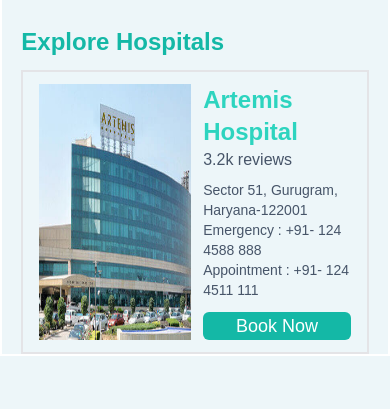
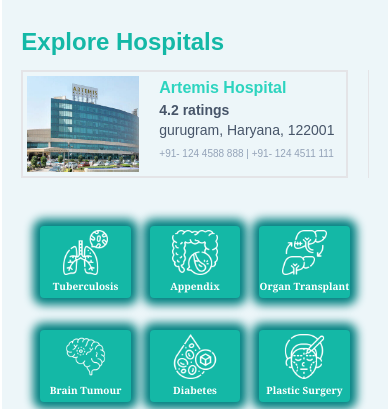
Before and after one commit to UvYadav04/Rapidh_Frontend, a Next.js app: page /RapidHostpital/Home in a window 390 px wide. Shown: the part 437-846 px from the top of the page. Built offline with nearby package versions, Linux system fonts and the light colour scheme; no server answers.

Commit message:
added responsiveness to hospital column on homepage

```diff
--- a/src/Components/HomePage/HospitalListSection/HospitalCard.tsx
+++ b/src/Components/HomePage/HospitalListSection/HospitalCard.tsx
@@ -7,21 +7,27 @@
     // console.log(data)
     const router = useRouter()
     return (
-        <div className='flex gap-3 border-2  text-black px-4 py-3 min-w-fit'>
+        <div className='flex lg:flex-col flex-row gap-3 border-2  text-black xl:px-4 md:px-2 px-1  lg:py-3 md:py-2 py-1 min-w-fit'>
             <div className="image flex w-fit">
-                <Image src={hospital} width={250} alt='hospital' />
+                <Image src={hospital} className='xl:w-full xl:h-56 lg:w-full lg:h-44 md:w-36 md:h-32 w-28 h-24' alt='hospital' />
             </div>
-            <div className="right flex flex-col place-content-start">
-                <h1 className='text-2xl font-bold  text-teal-400' >{data.name}</h1>
-                <h2 className='text-slate-600'>{data.reviews}</h2>
-                <h1 className='text-sm text-slate-600 mt-2'>
-                    <p>{data.location}</p>
-                    <p>Emergency : {data.contact.emergency}</p>
-                    <p>Appointment : {data.contact.appointments}</p>
+            <div className="right flex flex-col place-content-start px-2">
+                <h1 className='xl:text-2xl lg:text-xl md:text-lg font-bold flex flex-col  text-teal-400' onClick={() => {
+                    router.push(`/RapidHostpital/Hospitals?search=${data.name}`)
+                }} >{
+                        data.name.length > 20 ? <>{data.name.slice(0, 20)}...</> : data.name
+                    }
+                    <h2 className='text-slate-600 text-sm'>{data.rating} ratings</h2>
                 </h1>
-                <button onClick={() => {
+                <h1 className='text-sm text-slate-600 '>
+                    <p className='text-slate-600'>{data.city}, {data.state}, {data.PIN}</p>
+                    <p className='md:block hidden  mt-2 text-slate-400'>Emergency : {data.contact.emergency}</p>
+                    <p className='md:block hidden  text-slate-400'>Appointment : {data.contact.appointments}</p>
+                    <p className='md:hidden sm:text-md text-[10px] mt-1 text-slate-400'>{data.contact.emergency} | {data.contact.appointments}</p>
+                </h1>
+                {/* <button onClick={() => {
                     router.push(`/RapidHostpital/Hospitals?search=${data.name}`)
-                }} className='bg-teal-500 text-white text-lg w-full rounded-md mt-auto'>Book Now</button>
+                }} className='bg-teal-500 text-white lg:text-lg md:text-md w-full xl:px-5 lg:px-3 px-10 ms-auto rounded-md mt-auto'>Book Now</button> */}
             </div>
         </div>
     )
--- a/src/Components/HospitalSeachPage/HospitalAbout.tsx
+++ b/src/Components/HospitalSeachPage/HospitalAbout.tsx
@@ -26,9 +26,12 @@
 }
 
 export interface hospitalInterface {
-    name: string;
-    location: string;
+    name: string,
     city: string,
+    state: string,
+    PIN: string,
+    image: string,
+    rating: number,
     reviews: string;
     admissionCharges: number;
     contact: {
@@ -151,7 +154,7 @@
                         <div className="image w-1/4">
                             <Image src={Aretemis} alt="hospital image" />
                         </div>
-                        <div className="About flex flex-col justify-start gap-4 w-3/4 px-2 pt-2">
+                        <div className="About flex flex-col justify-start gap-0 w-3/4 px-2 pt-2">
                             <h1 className="text-4xl text-teal-500 font-semibold flex justify-start items-center gap-5">
                                 {data.name}
                                 {
@@ -160,7 +163,8 @@
                                     </button> : null
                                 }
                             </h1>
-                            <p>{data.about}</p>
+                            <p className='mt-0'>{data.rating} ratings</p>
+                            <p className='mt-2'>{data.about}</p>
                             <h1 className="mt-auto">
                                 <p>Emergency Contact no. - {data.contact.emergency}</p>
                                 <p>For Appointments - {data.contact.appointments}</p>
@@ -491,10 +495,10 @@
                         {data.name.slice(0, 15)}..
                     </h1> */}
                     <h1 onClick={() => setPopup(true)} className='text-xl font-bold cursor-pointer hover:text-teal-500 focus:underline'>{data.name}</h1>
-                    <h1>{data.reviews}</h1>
+                    <h1>{data.rating} ratings</h1>
                 </span>
                 <h1 className="text-sm text-slate-600 mt-2">
-                    <p>{data.location}</p>
+                    <p>{data.city}, {data.state}, {data.PIN}</p>
                     <p>Emergency : {data.contact.emergency}</p>
                     <p>Appointment : {data.contact.appointments}</p>
                 </h1>
--- a/src/app/RapidHostpital/Home/page.tsx
+++ b/src/app/RapidHostpital/Home/page.tsx
@@ -37,14 +37,14 @@
             <Suspense fallback={<LoginLoader />}>
                 <HospitalsColumn />
             </Suspense>
-            {/* <Disease />
+            <Disease />
             <Banner1 />
             <Services />
             <Suspense fallback={<LoginLoader />}>
                 <Review />
             </Suspense>
             <SlideShow />
-            <Footer /> */}
+            <Footer />
 
         </div>
     )
--- a/src/data/hospitaldata.ts
+++ b/src/data/hospitaldata.ts
@@ -3,14 +3,17 @@
 export const hospitals: hospitalInterface[] = [
     {
         name: "Artemis Hospital",
-        location: "Sector 51, Gurugram, Haryana-122001",
         city: "gurugram",
+        state: "Haryana",
+        PIN: "122001",
         contact: {
             emergency: "+91- 124 4588 888",
             appointments: "+91- 124 4511 111"
         },
         reviews: "3.2k reviews",
         admissionCharges: 3000,
+        rating: 4.2,  // Added rating
+        image: "/images/artemis_hospital.jpg",  // Added image
         wards: [
             {
                 name: "General Ward",
@@ -69,15 +72,17 @@
     },
     {
         name: "Max Super Specialty Hospital",
-        location: "Saket, New Delhi",
         city: "delhi",
-
+        state: "Delhi",
+        PIN: "110017",
         contact: {
             emergency: "+91- 11 2641 1111",
             appointments: "+91- 11 2641 1112"
         },
         reviews: "4.5k reviews",
         admissionCharges: 3500,
+        rating: 4.6,  // Added rating
+        image: "/images/max_hospital.jpg",  // Added image
         wards: [
             {
                 name: "General Ward",
@@ -136,15 +141,17 @@
     },
     {
         name: "Fortis Healthcare",
-        location: "Vasant Kunj, New Delhi",
-        city: "pune",
-
+        city: "Delhi",
+        state: "Delhi",
+        PIN: "110070",
         contact: {
             emergency: "+91- 11 4521 5555",
             appointments: "+91- 11 4521 5556"
         },
         reviews: "5k reviews",
         admissionCharges: 4000,
+        rating: 4.8,  // Added rating
+        image: "/images/fortis_hospital.jpg",  // Added image
         wards: [
             {
                 name: "General Ward",
@@ -177,71 +184,23 @@
                 name: "Transplant Surgery",
                 operationCharges: 50000,
                 bedCharges: 4000
-            },
-            {
-                name: "Neurosurgery",
-                operationCharges: 20000,
-                bedCharges: 2500
-            },
-            {
-                name: "Dental Surgery",
-                operationCharges: 5000,
-                bedCharges: 800
-            },
-            {
-                name: "Orthopedic Surgery",
-                operationCharges: 12000,
-                bedCharges: 1500
-            },
-            {
-                name: "Plastic Surgery",
-                operationCharges: 18000,
-                bedCharges: 2200
-            },
-            {
-                name: "Oncological Surgery",
-                operationCharges: 25000,
-                bedCharges: 3000
-            },
-            {
-                name: "Transplant Surgery",
-                operationCharges: 50000,
-                bedCharges: 4000
-            },
-            {
-                name: "Neurosurgery",
-                operationCharges: 20000,
-                bedCharges: 2500
-            },
-            {
-                name: "Dental Surgery",
-                operationCharges: 5000,
-                bedCharges: 800
-            },
-            {
-                name: "Orthopedic Surgery",
-                operationCharges: 12000,
-                bedCharges: 1500
-            },
-            {
-                name: "Plastic Surgery",
-                operationCharges: 18000,
-                bedCharges: 2200
             }
         ],
         about: "Fortis Healthcare is a leading provider of health services in India, offering a wide range of specialty care. The hospital is renowned for its compassionate care, highly skilled doctors, and cutting-edge technology in the medical field."
     },
     {
         name: "Medanta The Medicity",
-        location: "Sector 38, Gurugram, Haryana",
-        city: "bangalore",
-
+        city: "Gurugram",
+        state: "Haryana",
+        PIN: "122001",
         contact: {
             emergency: "+91- 124 414 1414",
             appointments: "+91- 124 414 1415"
         },
         reviews: "4.8k reviews",
         admissionCharges: 2800,
+        rating: 4.7,  // Added rating
+        image: "/images/medanta_hospital.jpg",  // Added image
         wards: [
             {
                 name: "General Ward",
@@ -300,15 +259,17 @@
     },
     {
         name: "Columbia Asia Hospital",
-        location: "Palam Vihar, Gurgaon",
-        city: "gurugram",
-
+        city: "Gurugram",
+        state: "Haryana",
+        PIN: "122017",
         contact: {
             emergency: "+91- 124 433 4444",
             appointments: "+91- 124 433 4445"
         },
         reviews: "3.5k reviews",
         admissionCharges: 3200,
+        rating: 4.3,  // Added rating
+        image: "/images/columbia_asia_hospital.jpg",  // Added image
         wards: [
             {
                 name: "General Ward",
```
